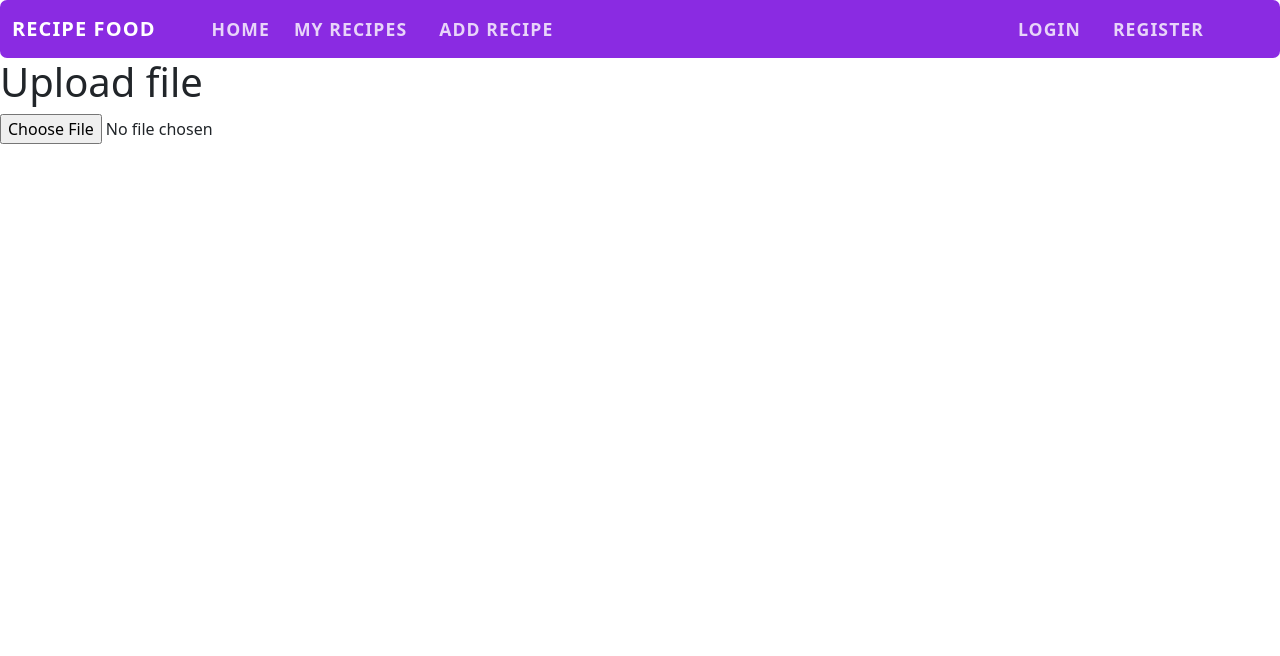
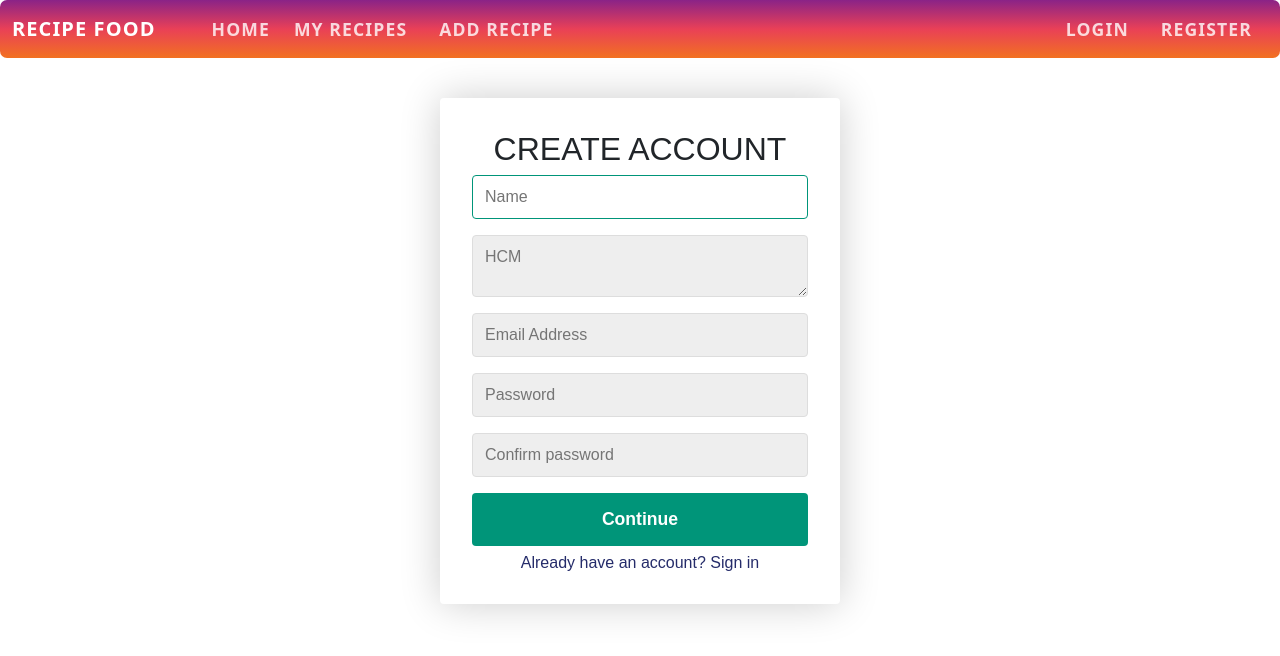
Before and after one commit to GITLEANHVU/recipes_food, a React (Create React App) app in the folder frontend/: page /register in a window 1280 px wide. Shown: the top 656 px of the page. Built offline with nearby package versions, Linux system fonts and the light colour scheme.

Commit message:
lav update login and create account function

```diff
--- a/frontend/src/App.jsx
+++ b/frontend/src/App.jsx
@@ -1,9 +1,9 @@
-import React, { useContext, useEffect } from "react";
+import React, { useContext, useEffect, useState } from "react";
 import { BrowserRouter as Router, Switch, Route, Link } from "react-router-dom";
 // pages
 
 // import Home from "./Components/Home/Home";
-import Login from "./Components/Login";
+import Login from "./Components/Login/Login";
 // import AddRecipe from "./Components/AddRecipe/AddRecipe";
 // import MyRecipes from "./Components/MyRecipes/RecipeList";
 // import DetailRecipe from "./Components/Detail/DetailRecipe";
@@ -14,6 +14,7 @@ import { AuthContext } from './Contexts/AuthContext';
 
 import useFetch from './hooks/useFetch'
 import Nav from "./Components/Header/Nav";
+import CreateAccount from "./Components/Login/CreateAccount";
 // import CreateAccount from "./Components/Login/CreateAccount";
 
 function App() {
@@ -24,10 +25,11 @@ function App() {
 
   return (
 
+
       <Router>
         <Nav />
-      <UploadFiles />
-      {/* <Switch> */}
+        {/* <UploadFiles /> */}
+        <Switch>
           {/* <Route exact path="/"> <Home /> </Route> */}
 
           {/* <Route path="/my-recipes"><MyRecipes /></Route> */}
@@ -36,11 +38,12 @@ function App() {
 
           {/* <Route path="/detail-recipe"><DetailRecipe /></Route> */}
 
-        {/* <Route path="/login"><Login /></Route> */}
+          <Route path="/login"><Login /></Route>
 
-        {/* <Route path="/register"><CreateAccount /></Route> */}
-      {/* </Switch> */}
+          <Route path="/register"> <CreateAccount /> </Route>
+        </Switch>
       </Router>
+
   );
 }
 
--- a/frontend/src/components/Header/Header.module.css
+++ b/frontend/src/components/Header/Header.module.css
@@ -3,12 +3,12 @@ nav.navbar {
   text-transform: uppercase;
   font-weight: 600;
   letter-spacing: 1.1px;
-  background-color: blueviolet;
+  /* background-color: blueviolet; */
+  background:linear-gradient(to top, #F27121, #E94057, #8A2387);
   border-radius: 7px;
 }
 
-.navbar-collapse .collapse .show,
-#navbarSupportedContent {
+.navbar-collapse .collapse .show, #navbarSupportedContent {
   transition: .4s;
 }
 
@@ -26,7 +26,7 @@ nav.navbar {
 }
 
 .navbar-dark .navbar-nav .nav-link {
-  color: rgba(255,255,255, .8)
+  color: rgba(255, 255, 255, .8)
 }
 
 .navbar-dark .navbar-nav .nav-link:hover {
--- a/frontend/src/components/Header/Nav.jsx
+++ b/frontend/src/components/Header/Nav.jsx
@@ -1,8 +1,61 @@
-import React from 'react'
-import { matchPath } from 'react-router';
+import React, { useContext } from 'react'
 import { Link } from 'react-router-dom';
+import { AuthContext } from '../../Contexts/AuthContext'
+// console.log(window.location.href)
+function Nav() {
+  const [auth, setAuth] = useContext(AuthContext);
+  const curserAnimate = e => {
+    console.log(e.target)
+  }
+  return (
+    <nav className="navbar navbar-expand-lg navbar-dark sticky-top" style={navStyle.navNavbar}>
+
+      <div className="container-fluid">
+        <Link to="/" className="navbar-brand me-lg-5" href="#">Recipe food</Link>
+        <button className="navbar-toggler" type="button" data-bs-toggle="collapse" data-bs-target="#navbarSupportedContent" aria-controls="navbarSupportedContent" aria-expanded="false" aria-label="Toggle navigation">
+          <span className="navbar-toggler-icon" />
+        </button>
+        <div className="collapse navbar-collapse" id="navbarSupportedContent" style={navStyle.navbar_collapseCollapseShow}>
+          <ul className="navbar-nav me-auto mb-2 mb-lg-0" style={navStyle.navbarSupportedContent_1}>
+            <li className="nav-item" >
+              <Link to="/" className="nav-link" href="#" style={navStyle.navLink} onMouseLeave={e => navStyle.navLinkMouseLeave(e)} onMouseOver={(e) => navStyle.navLinkMouseOver(e)}>Home</Link>
+            </li>
+            <li className="nav-item">
+              <Link to="/my-recipes" className="nav-link px-lg-3" href="#" style={navStyle.navLink} onMouseLeave={e => navStyle.navLinkMouseLeave(e)} onMouseOver={(e) => navStyle.navLinkMouseOver(e)}>My recipes</Link>
+            </li>
+            <li className="nav-item">
+              <Link to="/add-recipe" className="nav-link px-lg-3" href="#" style={navStyle.navLink} onMouseLeave={e => navStyle.navLinkMouseLeave(e)} onMouseOver={(e) => navStyle.navLinkMouseOver(e)} >Add recipe</Link>
+            </li>
+          </ul>
+          {
+            auth.isAuth ?
+              <ul className="navbar-nav mb-2 mb-lg-0" style={{...navStyle.navbarSupportedContent_2, justifyContent: "flex-end"}}>
+                <li className="nav-item">
+                  <span className="nav-link px-lg-3" style={{ color: "#fff" }}>{auth.user.name}</span>
+                </li>
+                <li className="nav-item">
+                  <button onClick={() => setAuth({ isAuth: false, user: {} })} className="btn btn-danger">Logout</button>
+                </li>
+              </ul>
+              :
+              <ul className="navbar-nav mb-2 mb-lg-0" style={{...navStyle.navbarSupportedContent_2, justifyContent: "flex-end"}}>
+                <li className="nav-item">
+                  <Link to="/login" className="nav-link px-lg-3" href="#" style={navStyle.navLink} onMouseLeave={e => navStyle.navLinkMouseLeave(e)} onMouseOver={(e) => navStyle.navLinkMouseOver(e)}>Login</Link>
+                </li>
+                <li className="nav-item">
+                  <Link to="/register" className="nav-link px-lg-3" href="#" style={navStyle.navLink} onMouseLeave={e => navStyle.navLinkMouseLeave(e)} onMouseOver={(e) => navStyle.navLinkMouseOver(e)}>register</Link>
+                </li>
+              </ul>
+          }
+        </div>
+      </div>
+    </nav>
+  )
+}
+
+export default Nav
 const navStyle = {
-  navNavbar: { "fontSize": "110%", "textTransform": "uppercase", "fontWeight": "600", "letterSpacing": "1.1px", "backgroundColor": "blueviolet", "borderRadius": "7px" },
+  navNavbar:{"fontSize":"110%","textTransform":"uppercase","fontWeight":"600","letterSpacing":"1.1px","background":"linear-gradient(to top, #F27121, #E94057, #8A2387)","borderRadius":"7px"},
   navbar_collapseCollapseShow: { transition: ".4s" },
   navbarSupportedContent_1: { flex: "3" },
   navbarSupportedContent_2: { flex: "1" },
@@ -19,39 +72,3 @@ const navStyle = {
     e.target.style.textShadow = ''
   }
 }
-// console.log(window.location.href)
-function Nav() {
-  return (
-    <nav className="navbar navbar-expand-lg navbar-dark sticky-top" style={navStyle.navNavbar}>
-      <div className="container-fluid">
-        <Link to="/" className="navbar-brand me-lg-5" href="#">Recipe food</Link>
-        <button className="navbar-toggler" type="button" data-bs-toggle="collapse" data-bs-target="#navbarSupportedContent" aria-controls="navbarSupportedContent" aria-expanded="false" aria-label="Toggle navigation">
-          <span className="navbar-toggler-icon" />
-        </button>
-        <div className="collapse navbar-collapse" id="navbarSupportedContent" style={navStyle.navbar_collapseCollapseShow}>
-          <ul className="navbar-nav me-auto mb-2 mb-lg-0" style={navStyle.navbarSupportedContent_1}>
-            <li className="nav-item" >
-              <Link to="/" className="nav-link" href="#" style={navStyle.navLink} onMouseLeave={e =>navStyle.navLinkMouseLeave(e) } onMouseOver={(e) => navStyle.navLinkMouseOver(e) }>Home</Link>
-            </li>
-            <li className="nav-item">
-              <Link to="/my-recipes" className="nav-link px-lg-3" href="#" style={navStyle.navLink} onMouseLeave={e =>navStyle.navLinkMouseLeave(e) } onMouseOver={(e) => navStyle.navLinkMouseOver(e) }>My recipes</Link>
-            </li>
-            <li className="nav-item">
-              <Link to="/add-recipe" className="nav-link px-lg-3" href="#" style={navStyle.navLink} onMouseLeave={e =>navStyle.navLinkMouseLeave(e) } onMouseOver={(e) => navStyle.navLinkMouseOver(e) } >Add recipe</Link>
-            </li>
-          </ul>
-          <ul className="navbar-nav mb-2 mb-lg-0" style={navStyle.navbarSupportedContent_2}>
-            <li className="nav-item">
-              <Link to="/login" className="nav-link px-lg-3" href="#" style={navStyle.navLink} onMouseLeave={e =>navStyle.navLinkMouseLeave(e) } onMouseOver={(e) => navStyle.navLinkMouseOver(e) }>Login</Link>
-            </li>
-            <li className="nav-item">
-              <Link to="/register" className="nav-link px-lg-3" href="#" style={navStyle.navLink} onMouseLeave={e =>navStyle.navLinkMouseLeave(e) } onMouseOver={(e) => navStyle.navLinkMouseOver(e) }>register</Link>
-            </li>
-          </ul>
-        </div>
-      </div>
-    </nav>
-  )
-}
-
-export default Nav
--- a/frontend/src/components/Login/CreateAccount.jsx
+++ b/frontend/src/components/Login/CreateAccount.jsx
@@ -1,58 +1,93 @@
 import React, { useState } from 'react';
+import { Link, useHistory } from 'react-router-dom';
 import './login.css'
 const CreateAccount = () => {
-
   const [name, setName] = useState('');
   const [address, setAddress] = useState('');
   const [email, setEmail] = useState('');
-  const [username, setUsername] = useState('');
   const [password, setPassword] = useState('');
   const [password2, setPassword2] = useState('');
   const [role, setRole] = useState('user');
   const [status, setStatus] = useState(1);
 
+  const apiURL = `${process.env.REACT_APP_API_URL}`;
+  const nameAPI = "Account";
+  const history = useHistory();
   const handleSubmitForm = (e) => {
     e.preventDefault();
 
     console.log("name: ", name);
     console.log("address: ", address);
     console.log("email: ", email);
-    console.log("username: ", username);
     console.log("password: ", password);
     console.log("password2: ", password2);
     console.log("role: ", role);
     console.log("status: ", status);
+    if (name.trim().length !== 0 && email.trim().length !== 0 && password.trim().length !== 0 && password2.trim().length !== 0) {
+      if (password2.trim().toLowerCase() === password.trim().toLowerCase()) {
+
+        // luu database
+        const url = `${apiURL}/${nameAPI}/create.php`;
+        const createAccount = async (inputURL, inputData) => {
+          const data = { ...inputData }
+          const response = await fetch(inputURL, {
+            method: "POST",
+            body: JSON.stringify(data),
+          });
+          return response.json();
+        }
+        const data = {
+          name: name,
+          address: address,
+          email: email,
+          password: password,
+          password2: password2,
+          role: role,
+          status: status
+        }
+        createAccount(url, {...data})
+          .then(result => {
+            setTimeout(() => {
+              history.push('/login')
+            }, 600)
+            console.log(result);
+          })
+      }
+    }
+
   }
   return (
+    <div className="body-form">
       <div className="container_form">
         <form onSubmit={handleSubmitForm} className="form" id="createAccount">
-        <h1 className="form__title">Create Account</h1>
+          <h2 className="form__title">Create Account</h2>
 
           <div className="form__input-group">
-          <input onChange={(e) => setName(e.target.value)} defaultValue={name} type="text" className="form__input" autoFocus placeholder="Name" />
+            <input onChange={(e) => setName(e.target.value)} defaultValue={name} type="text" className="form__input" autoFocus placeholder="Name" required />
           </div>
           <div className="form__input-group">
-          <textarea onChange={(e) => setAddress(e.target.value)} className="form__input"  defaultValue={address} placeholder="HCM"></textarea>
+            <textarea onChange={(e) => setAddress(e.target.value)} className="form__input" defaultValue={address} placeholder="HCM"></textarea>
           </div>
           <div className="form__input-group">
-          <input onChange={(e) => setEmail(e.target.value)} defaultValue={email} type="email" className="form__input" placeholder="Email Address" />
+            <input onChange={(e) => setEmail(e.target.value)} defaultValue={email} type="email" className="form__input" placeholder="Email Address" required />
           </div>
           <div className="form__input-group">
-          <input onChange={(e) => setUsername(e.target.value)} defaultValue={username} type="text" id="signUpUsername" className="form__input" placeholder="Username" />
           </div>
           <div className="form__input-group">
-          <input onChange={(e) => setPassword(e.target.value)} defaultValue={password} type="password" className="form__input" placeholder="Password" />
+            <input onChange={(e) => setPassword(e.target.value)} defaultValue={password} type="password" className="form__input" placeholder="Password" autoComplete="off" required />
           </div>
           <div className="form__input-group">
-          <input onChange={(e) => setPassword2(e.target.value)} defaultValue={password2} type="password" className="form__input" placeholder="Confirm password" />
+            <input onChange={(e) => setPassword2(e.target.value)} defaultValue={password2} type="password" className="form__input" placeholder="Confirm password" autoComplete="off" required />
           </div>
 
           <button className="form__button" type="submit">Continue</button>
           <p className="form__text">
-          <a className="form__link" href="./" id="linkLogin">Already have an account? Sign in</a>
+            <Link className="form__link" to="/login" id="linkLogin">Already have an account? Sign in</Link>
           </p>
         </form>
       </div>
+    </div>
+
   );
 }
 
--- a/frontend/src/components/Login/Login.jsx
+++ b/frontend/src/components/Login/Login.jsx
@@ -1,46 +1,18 @@
-import React, { useState, useEffect } from 'react';
-import useFetch from '../../hooks/useFetch';
-
+import React, { useState, useContext } from 'react';
+import { Link, useHistory } from 'react-router-dom';
+import { AuthContext } from '../../Contexts/AuthContext';
 
 export default function Login() {
+
   const apiURL = `${process.env.REACT_APP_API_URL}`;
   const nameAPI = "Account";
-
-  // const [{ response, error, isLoading }, doFetch]
-  // = useFetch(`${apiURL}/${nameAPI}/read_single.php`);
-  // useEffect(() => {
-  //   doFetch({
-  //     email: "lav@gmail.com",
-  //     password: "123"
-  // }); }, [doFetch]);
-  // console.log("App: ", response, error, isLoading)
-
-  // useEffect(() => {
-  //   const url = `${apiURL}/${nameAPI}/read_single.php`;
-  //   const fetchUser = async (inputURL, inputData) => {
-  //     const data = { ...inputData }
-  //     const response = await fetch(inputURL, {
-  //       method: "POST",
-  //       body: JSON.stringify(data),
-  //     });
-  //     return response.json();
-  //   }
-  //   fetchUser(url, { email: "lav@gmail.com", password: "123" })
-  //     .then(result => console.log(result));
-  // }, []);
-
-
   const [username, setUsername] = useState('');
   const [password, setPassword] = useState('');
-
+  const [auth, setAuth] = useContext(AuthContext);
+  const history = useHistory();
 
   const handleSubmitForm = (e) => {
     e.preventDefault();
-    console.log('form submit');
-    console.log("username: ", username)
-    console.log("password: ", password)
-
-
     const url = `${apiURL}/${nameAPI}/read_single.php`;
     const fetchUser = async (inputURL, inputData) => {
       const data = { ...inputData }
@@ -50,31 +22,43 @@ export default function Login() {
       });
       return response.json();
     }
+    console.log(username, password)
     fetchUser(url, { email: username, password: password })
-      .then(result => console.log(result));
+      .then(result => {
+        console.log(result)
+        if (result.length > 0) {
+          setAuth({ isAuth: true, user: result[0] })
+          console.log(result[0])
 
+          setTimeout(() => {
+            history.push('/')
+          }, 1500)
         }
+      });
+  }
+
   return (
+    <div className="body-form">
       <div className="container_form">
+        <div></div>
         <form onSubmit={handleSubmitForm} className="form" id="login">
-        <h1 className="form__title">Login</h1>
+          <h2 className="form__title">Login</h2>
           <div className="form__message form__message--error" />
           <div className="form__input-group">
             <input onChange={(e) => setUsername(e.target.value)} type="text" className="form__input" autoFocus placeholder="Username or email" />
             <div className="form__input-error-message" />
           </div>
           <div className="form__input-group">
-          <input onChange={(e) => setPassword(e.target.value)} type="password" className="form__input" autoFocus placeholder="Password" />
+            <input onChange={(e) => setPassword(e.target.value)} type="password" className="form__input" autoFocus placeholder="Password" autoComplete="on" />
             <div className="form__input-error-message" />
           </div>
           <button className="form__button" type="submit">Continue</button>
           <p className="form__text">
-          <a href="#" className="form__link">Forgot your password?</a>
-        </p>
-        <p className="form__text">
-          <a className="form__link" href="./" id="linkCreateAccount">Don't have an account? Create account</a>
+            <Link className="form__link" to="/register" id="linkCreateAccount">Don't have an account? Create account</Link>
           </p>
         </form>
       </div>
+    </div>
   );
+
 }
--- a/frontend/src/components/Login/login.css
+++ b/frontend/src/components/Login/login.css
@@ -2,38 +2,38 @@
   --color-primary: #009579;
   --color-primary-dark: #007f67;
   --color-secondary: #252c6a;
-  --color-error: #cc3333;
-  --color-success: #4bb544;
+  /* --color-error: #cc3333; */
+  /* --color-success: #4bb544; */
   --border-radius: 4px;
 
   margin: 0;
-  height: 100vh;
+  margin-top: 40px;
+  height: 100%;
   display: flex;
   align-items: center;
   justify-content: center;
   font-size: 18px;
-  /* background: url(./background.jpg); */
-  background-size: cover;
+  /* background-size: cover; */
 }
 
 .container_form {
   width: 400px;
   max-width: 400px;
-  margin: 1rem;
+  /* margin: 1rem; */
   padding: 2rem;
   box-shadow: 0 0 40px rgba(0, 0, 0, 0.2);
   border-radius: var(--border-radius);
   background: #ffffff;
+  transition: .5s;
 }
-
+.container_form:hover {
+  transition: .5s;
+  transform: scale(1.1)
+}
 .container_form,
 .form__input,
 .form__button {
   font: 500 1rem 'Quicksand', sans-serif;
-}
-
-.form--hidden {
-  display: none;
 }
 
 .form > *:first-child {
@@ -45,8 +45,9 @@
 }
 
 .form__title {
-  margin-bottom: 2rem;
+  margin-bottom: .2em;
   text-align: center;
+  text-transform: uppercase;
 }
 
 .form__message {
@@ -54,13 +55,13 @@
   margin-bottom: 1rem;
 }
 
-.form__message--success {
+/* .form__message--success {
   color: var(--color-success);
-}
-
+} */
+/*
 .form__message--error {
   color: var(--color-error);
-}
+} */
 
 .form__input-group {
   margin-bottom: 1rem;
@@ -82,8 +83,11 @@
   border-color: var(--color-primary);
   background: #ffffff;
 }
-
-.form__input--error {
+.form__input:hover {
+  border-color: var(--color-primary);
+  background: #ffffff;
+}
+/* .form__input--error {
   color: var(--color-error);
   border-color: var(--color-error);
 }
@@ -92,7 +96,7 @@
   margin-top: 0.5rem;
   font-size: 0.85rem;
   color: var(--color-error);
-}
+} */
 
 .form__button {
   width: 100%;
--- a/frontend/src/index.js
+++ b/frontend/src/index.js
@@ -1,9 +1,9 @@
 import React from 'react';
 import ReactDOM from 'react-dom';
-// import './index.css';
 import App from './App';
 import reportWebVitals from './reportWebVitals';
 import { AuthContextProvider } from "./Contexts/AuthContext";
+
 ReactDOM.render(
   <React.StrictMode>
     <AuthContextProvider>
```
Also changed, not shown: frontend/public/index.html (+7 -1 lines), frontend/src/Contexts/AuthContext.jsx (+1 -11 lines), frontend/src/components/Login/index.jsx (+4 -4 lines), 3 other files (tests, documents, lock files or other folders). Lines whose indentation alone changed are shown as unchanged.
